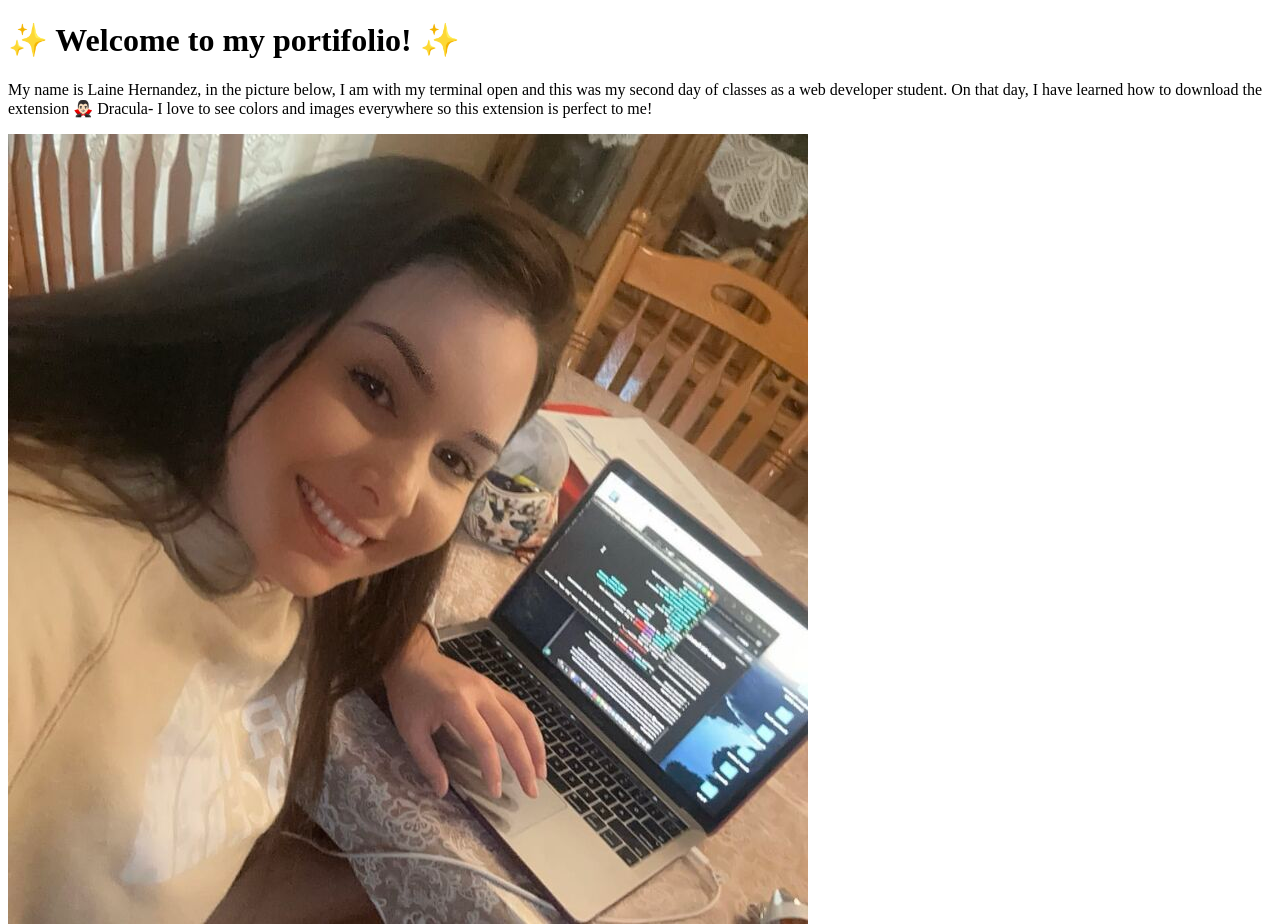
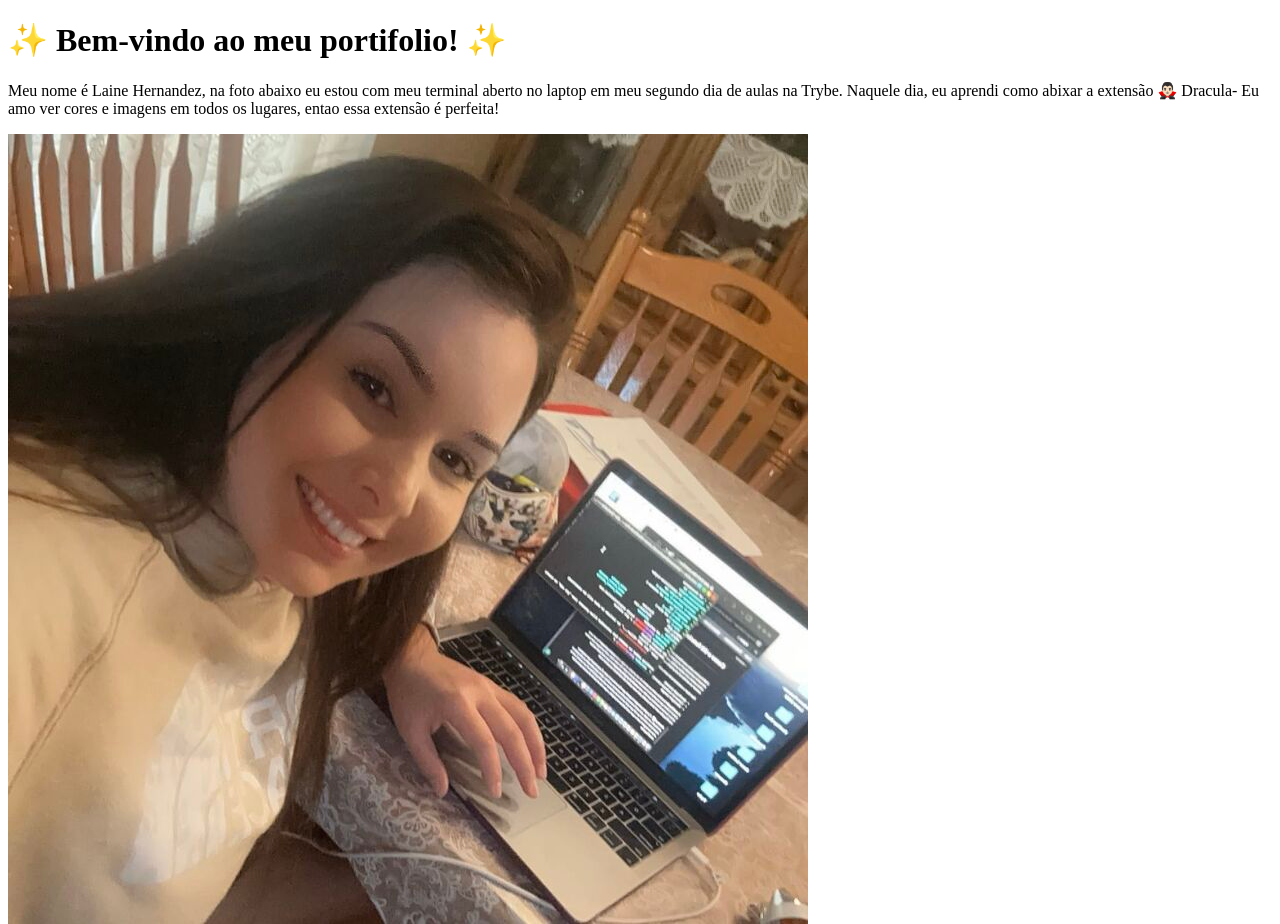
Before and after one commit to lainealveshernandez/lainealveshernandez.github.io, a plain HTML site: page index.html in a window 1280 px wide. Shown: the top 924 px of the page. Drawn offline with Linux system fonts and the light colour scheme.

Commit message:
traudi a pagina do ingles para portugues.

```diff
--- a/index.html
+++ b/index.html
@@ -2,9 +2,9 @@
 <html>
 <body>
 <div>
-    <h1>✨ Welcome to my portifolio! ✨ </h1>
+    <h1>✨ Bem-vindo ao meu portifolio! ✨ </h1>
 
-<p>My name is Laine Hernandez, in the picture below, I am with my terminal open and this was my second day of classes as a web developer student. On that day, I have learned how to download the extension 🧛🏻‍♂️ Dracula- I love to see colors and images everywhere so this extension is perfect to me! </p>
+<p>Meu nome é Laine Hernandez, na foto abaixo eu estou com meu terminal aberto no laptop em meu segundo dia de aulas na Trybe. Naquele dia, eu aprendi como abixar a extensão 🧛🏻‍♂️ Dracula- Eu amo ver cores e imagens em todos os lugares, entao essa extensão é perfeita! </p>
 
 <img src="1697039747382.jpeg" alt="Woman happy on her second day of classes, there is a laptop on the table">
 </div>
@@ -15,6 +15,14 @@
     <p>Eu tenho 27 anos, sou brasileira e casada com o mexicano mais charmoso desse mundo, nós temos uma bebezinha americana e ela tem dez meses de idade. Nós moramos em Great Bend, Kansas, Estados Unidos. Eu vim para os Estados Unidos em Julho de 2017 para jogar volei em Barton Community College, conheci o meu marido, e decidimos construir a nossa família aqui nessa cidade que nós consideramos segura e com boa qualidade de vida. Sou formada em Gestão de Empresas, e comecei minha jornada em tecnologia em Outubro de 2023. </p>
 </div>
 
+<!--Uma lista de habilidades que eu possuo, com destaque para aquela de que eu mais me orgulha-->
+
+<div>
+
+
+
+</div>
+
 
 </body>
 </html>
```
